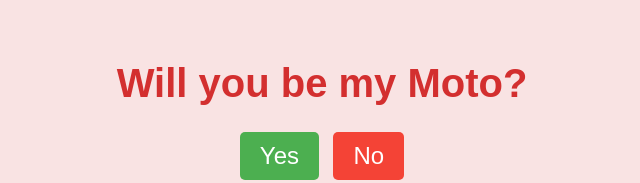
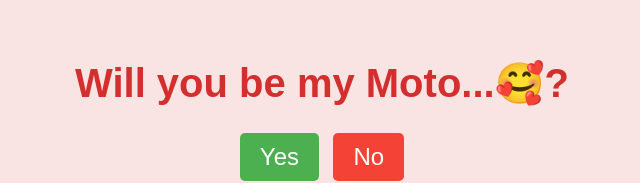
Before and after one commit to Souravkumar0111/MY_OWN, a plain HTML site: page index.html in a window 1280 px wide. Shown: the part 131-314 px from the top of the page, without its empty margins (318-958 px from the left). Drawn offline with Linux system fonts and the light colour scheme.

Commit message:
Update index.html

```diff
--- a/index.html
+++ b/index.html
@@ -8,7 +8,7 @@
 </head>
 <body>
     <div class="container">
-        <h1>Will you be my Moto?</h1>
+        <h1>Will you be my Moto...🥰?</h1>
         <div class="buttons">
             <button class="yes-button" onclick="handleYesClick()">Yes</button>
             <button class="no-button" onclick="handleNoClick()">No</button>
```
